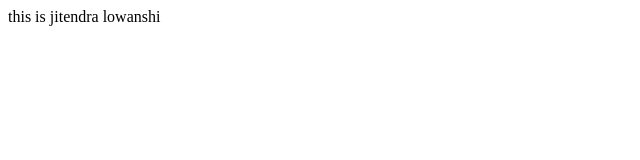
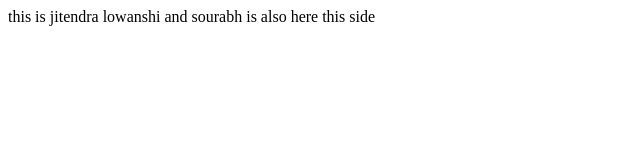
Before and after one commit to jitendralowanshi/MyPortfolio, a plain HTML site: page index.html in a window 1280 px wide. Shown: the whole page, without its empty margins (0-640 px from the left). Drawn offline with Linux system fonts and the light colour scheme.

Commit message:
some changes in my index.html file

```diff
--- a/index.html
+++ b/index.html
@@ -7,5 +7,6 @@
 </head>
 <body>
 this is jitendra lowanshi
+and sourabh is also here this side
 </body>
 </html>
```
